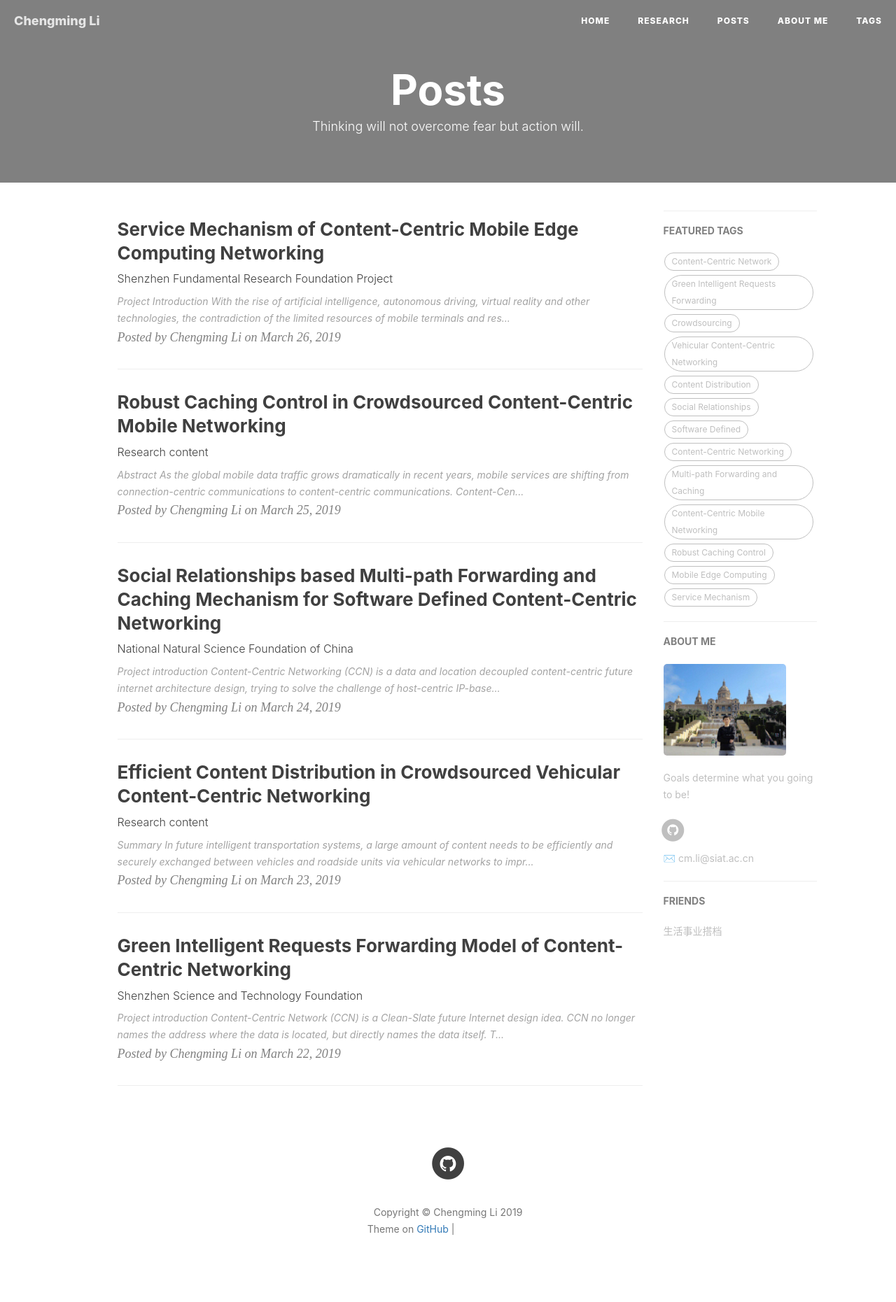
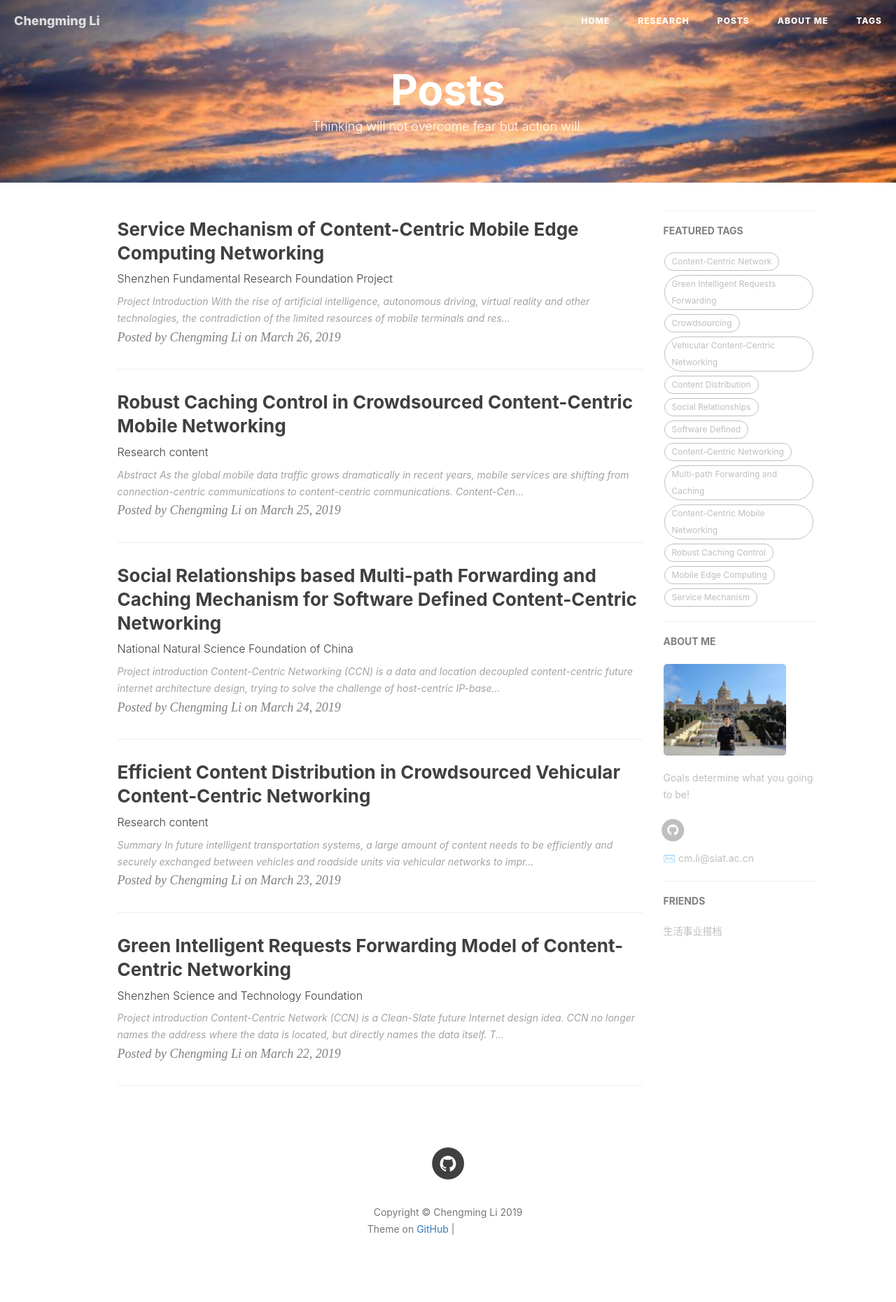
Before and after one commit to cm-li/cm-li.github.io, a Jekyll site: the page built from post_list/index.html, in a window 1280 px wide. Shown: the whole page at 70% size. Built offline with Jekyll 4.4.1, drawn with Linux system fonts in a browser that asks for light colours; nearby versions of some CDN libraries; the list of posts is cut into pages by our own code; comment, search, counter and statistics services are not loaded; grey boxes are pictures that could not be loaded.

Commit message:
Update _config.yml

```diff
--- a/_config.yml
+++ b/_config.yml
@@ -2,7 +2,7 @@
 title: Chengming Li
 SEOTitle: Homepage of Chengming Li | 李成明的主页
 subject: Future Intelligent Internet
-header-img: post-bg-redcloud.jpg
+header-img: /img/post-bg-redcloud.jpg
 email: cm.li@siat.ac.cn
 description: "Continuously studing"
 keyword: "Chengming Li, 李成明, 博士, 中国科学院深圳先进技术研究院, 数字所, 副研究员。"
```
